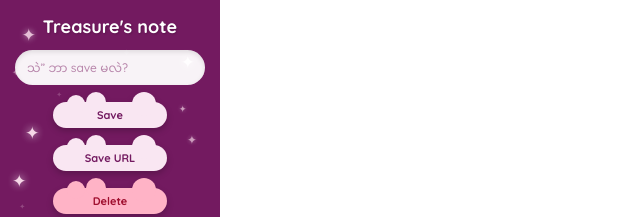
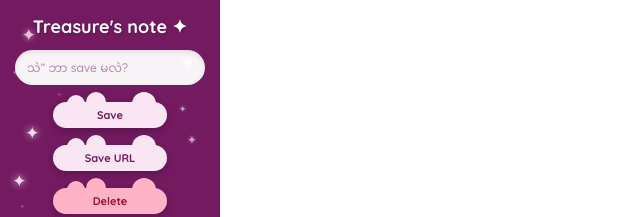
Before and after one commit to peterpaing/quick-note-chrome-extension, a website built with Vite: page index.html in a window 1280 px wide. Shown: the top 217 px of the page, 0-640 px from the left. Built offline with nearby package versions, Linux system fonts and the light colour scheme.

Commit message:
Add stars

```diff
--- a/index.html
+++ b/index.html
@@ -24,9 +24,9 @@
     <div class="star star-14">✦</div>
     <div class="star star-15">✦</div>
 
-    <h2 class="title">Treasure's note </h2>
+    <h2 class="title">Treasure's note ✦</h2>
 
-    <input type="text" id="saveInput" placeholder="သဲ” ဘာ save မလဲ?" />
+    <input type="text" id="saveInput" placeholder="သဲ” ဘာ save မလဲ?"  />
 
     <div class="button-group">
       <button id="btnSave" class="cloud-btn">Save</button>
```
